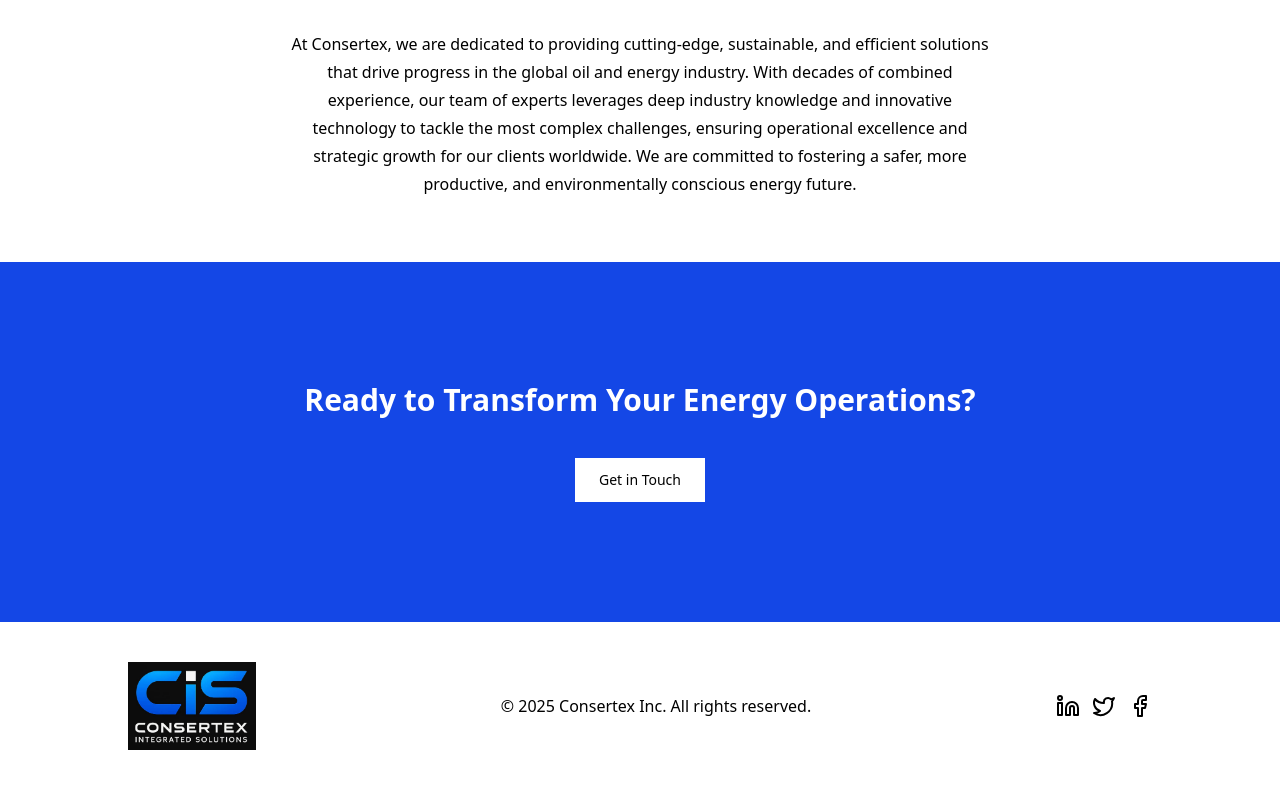
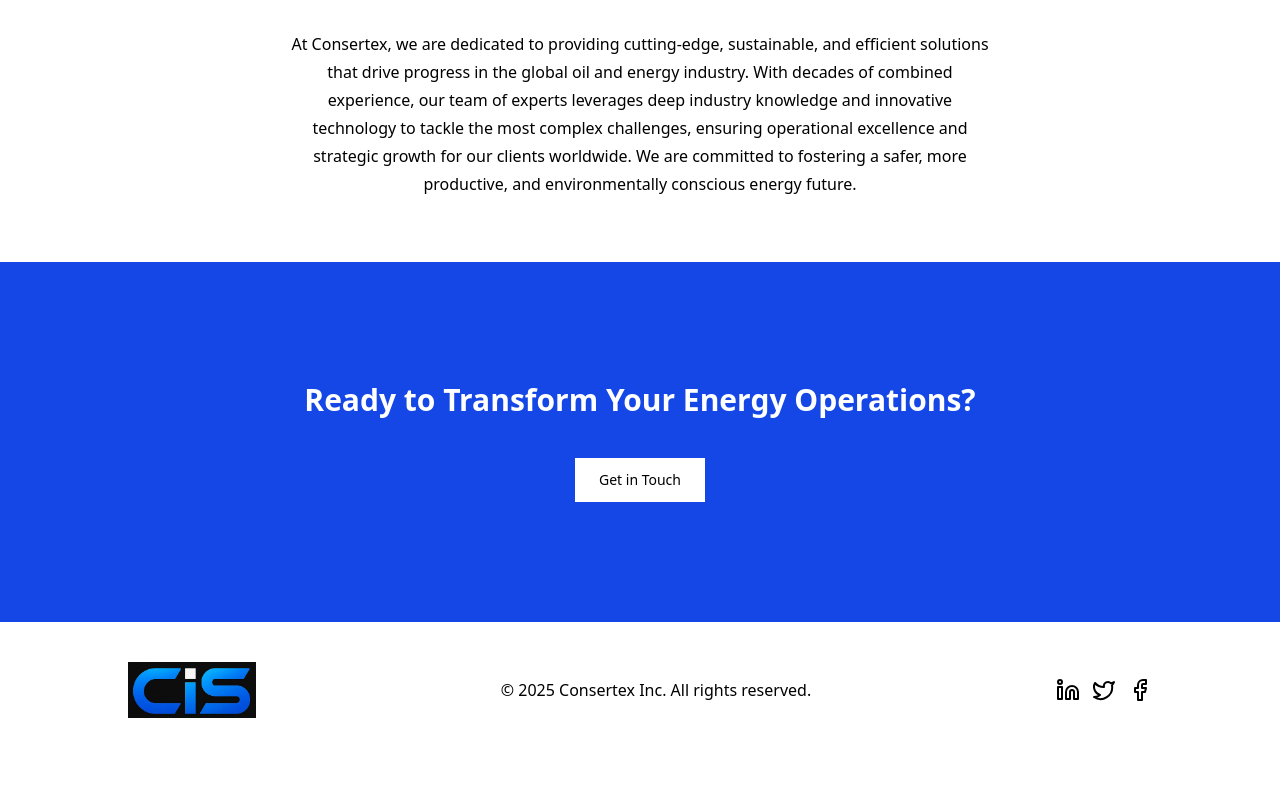
Before and after one commit to EmmanuelObi/consertex, a Next.js app: page / in a window 1280 px wide. Shown: the part 1611-2399 px from the top of the page. After the commit the page ends 2369 px from the top, so only its background shows below. Built offline with nearby package versions, Linux system fonts and the light colour scheme.

Commit message:
added small logo

```diff
--- a/src/components/footer.tsx
+++ b/src/components/footer.tsx
@@ -7,7 +7,7 @@ export default function Footer() {
             <div className="container mx-auto flex flex-col items-center justify-between gap-3 md:flex-row">
                 <div className="flex cursor-pointer gap-3">
                     <Image
-                        src="/logo.png"
+                        src="/logo-sm.png"
                         alt="logo image"
                         width={800}
                         height={800}
```
Also changed, not shown: public/logo-sm.png (added).
